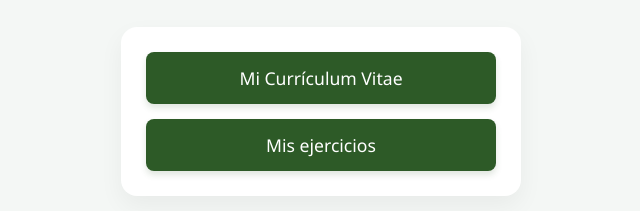
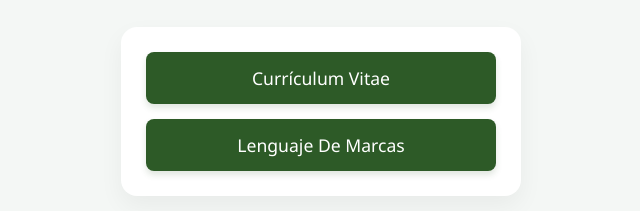
Before and after one commit to LeandroSAI/Digi2026, a plain HTML site: page index.html in a window 1280 px wide. Shown: the part 333-544 px from the top of the page, without its empty margins (319-959 px from the left). Drawn offline with Linux system fonts and the light colour scheme.

Commit message:
Update index.html

```diff
--- a/index.html
+++ b/index.html
@@ -12,10 +12,10 @@
 
   <ul>
     <li>
-        <a href="CV_Alvarez_Leandro.html">Mi Currículum Vitae</a>
+        <a href="CV_Alvarez_Leandro.html"> Currículum Vitae</a>
     </li>
     <li>
-       <a href="index2.html">Mis ejercicios</a>
+       <a href="index2.html">Lenguaje De Marcas</a>
     </li>
 </ul>
 </body>
```
